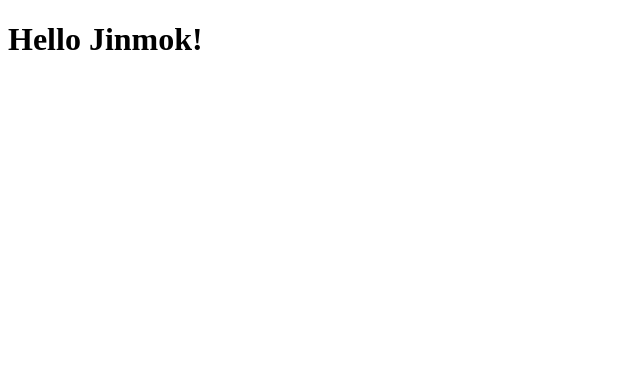
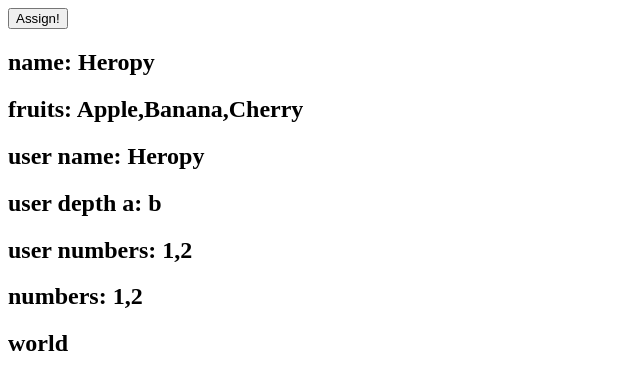
Before and after one commit to ChoJinmok/svelte-test, a Svelte app: page / in a window 1280 px wide. Shown: the top 390 px of the page, without its empty margins (0-640 px from the left). Built offline with nearby package versions, Linux system fonts and the light colour scheme.

Commit message:
Add: 반응성 / 2. 할당(Assignment)

```diff
--- a/src/App.svelte
+++ b/src/App.svelte
@@ -1,19 +1,63 @@
 <script lang="ts">
-  const name = 'Jinmok';
-  let index = 0;
+  let name = 'Heropy';
+  let fruits = ['Apple', 'Banana', 'Cherry'];
+  const user = {
+    name: 'Heropy',
+    depth: {
+      a: 'b',
+    },
+    numbers: [1, 2],
+  };
+  let { numbers } = user;
+  const hello = 'world';
+
+  // Svelte는 항상 할당 연산자를 사용해야 반응성을 가지게된다.
+  function assign() {
+    name = 'Jinmok';
+
+    // script의 최상위 레벨이 아닌 함수 내부에서 변수 선언
+    // const hello = 'world';
+    // html 보간을 할수있는 데이터를 사용하려면 script 최상위 레벨에 변수를 정의해야한다.
+
+    // const newFruits = [...fruits];
+    // newFruits.push('Orange');
+    // fruits = newFruits;
+
+    // 다른환경에서는 보기 드문 방법이지만 Svelte에서는 많이 사용하는 방법이다.
+    // fruits.push('orange');
+    // fruits = fruits;
+
+    fruits = [...fruits, 'Orange'];
+
+    // 다음과 같이 변경해도 반응성을 가진다. -> 할당 표현에 user가 포함되면 반응성을 가진다.
+    // user.name = 'Jinmok';
+    // user.depth.a = 'c';
+    // 아래 내용을 할당연산자가 포함돼있지 않기 때문에 반응성을 가지지 않을 거 같다.
+    // 하지만 값이 업데이트 된다. -> tick을 사용하지 않으면 데이터를 갱신하더라도 기본 로직을 모두 처리하고 나서 화면을 갱신한다.
+    // 만약 push 앞에 tick을 사용해서 값이 없데이트 되는 것을 기다리면 push로 인해 값이 변경되지 않는다.
+    // cf) tick: 반응성을 가지는 데이터가 갱신되고 실제 화면이 갱신될 때까지 기다린다.
+    // await tick();
+    user.numbers.push(3);
+    // 그냥 numbers는 갱신이 안된다. numbers에 할당 연산자를 사용하지 않았기 때문에
+    numbers = numbers; // -> 갱신
+
+  // 스벨트 홈페이지의 repl에서 output을 확인해보면 다음과 같이 컴파일되는 것을 알 수 있다.
+    // $$invalidate(2, user.name = 'Jinmok', user);
+    // $$invalidate(2, user.depth.a = 'c', user);
+    // 첫번째 인자: 실행 순서, 두번째 인자: 할당 연산자를 통해서 값을 갱신하는 코드, 세번째 인자: 갱신되는 데이터
+    // 세번째 인자의 현재 값으로 갱신된다. -> push된 내용을 모두 가지고 있다.
+  }
+
+// Svelte는 결국 할당연산자를 사용해서 반응성을 직접 만들어줘야한다. -> 반응성을 수동으로 만들어줘야한다.
+// -> 가상돔을 사용하지 않기 때문 -> 불편한 대신 성능이 올라간다.
 </script>
 
-<!--
-  JS에서는 console을 활용해서 디버깅을 많이 해주는데 Svelte는 기본 디버깅 키워드(debug)를 제공한다.
- -->
+<button on:click={assign}>Assign!</button>
 
-<!--
-  보간에 작성돼있는 데이터가 변경될 때마다 콘솔에 내용을 출력해준다.
-  여러가지 데이터를 넣어줄 수 있다.
-  디버깅하려는 데이터에대한 추적 코드를 script쪽에 넣지않아도 html위치에 편하게 작성할 수 있다.
-  개발자 도구가 켜져있는 상태에서 데이터가 변경되면 프로세스를 일시정지 해준다. -> 불편할 수도 있음
- -->
-{@debug index, name}
-<h1
-  on:click={() => { index += 1; }}
-  on:keydown={() => {}}>Hello {name}!</h1>
+<h2>name: {name}</h2>
+<h2>fruits: {fruits}</h2>
+<h2>user name: {user.name}</h2>
+<h2>user depth a: {user.depth.a}</h2>
+<h2>user numbers: {user.numbers}</h2>
+<h2>numbers: {numbers}</h2>
+<h2>{hello}</h2>
```
